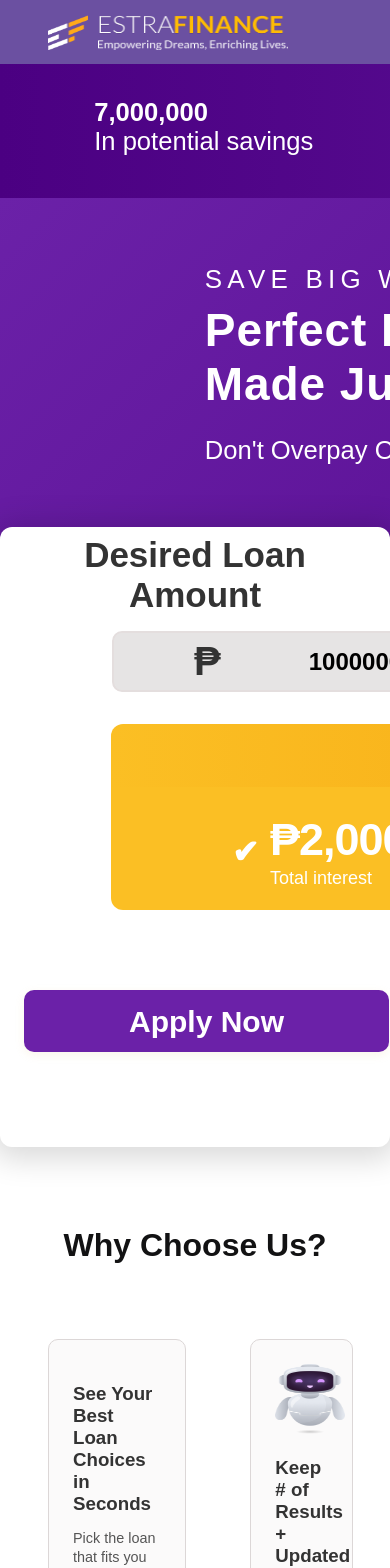
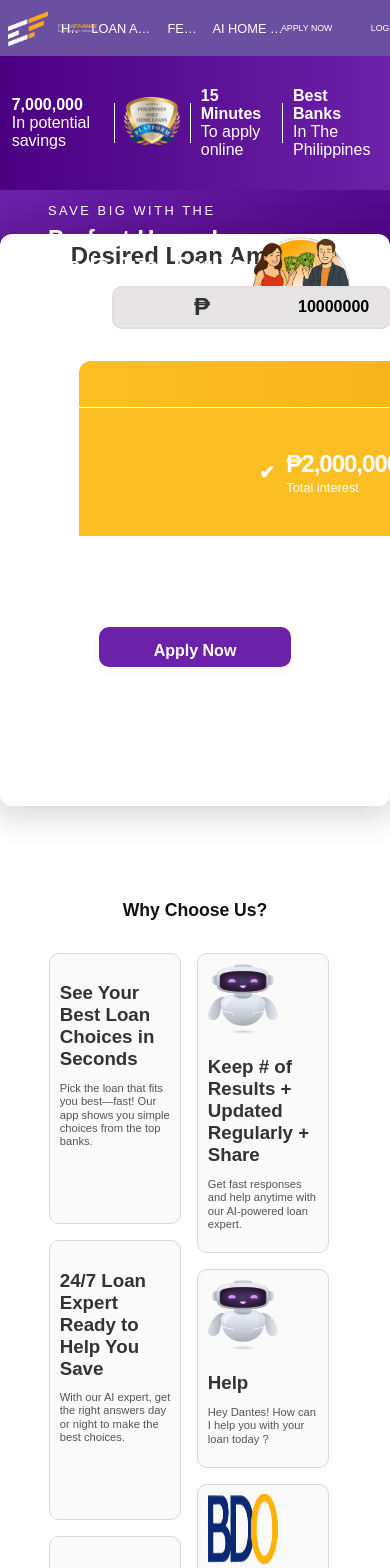
Before and after one commit to samruddhi2503/home_loans1, a Next.js app: page / in a window 390 px wide. Shown: the top 1568 px of the page. Built offline with nearby package versions, Linux system fonts and the light colour scheme.

Commit message:
8th commit

```diff
--- a/src/app/components/Header/Header.module.css
+++ b/src/app/components/Header/Header.module.css
@@ -1,31 +1,50 @@
 .header {
   background: linear-gradient(90deg, #4b0082, #6b21a8);
   color: white;
-  padding: 0rem 3rem;
-  width:90rem;
-  height:134px;
-
+  padding: 0 3%;
+  width: 100%;      /* full width of viewport */
+  max-width: 100; /* limits max width on large screens */
+  height: auto;
+  min-height: 134px;
+  box-sizing: border-box;
+  display: flex;
+  justify-content: space-around;
+  align-items: center;
+  flex-wrap: nowrap; /* stay horizontal */
 }
 
 .stats {
   display: flex;
   justify-content: space-around;
   align-items: center;
-  font-size: 1.6rem;
-   transform : translateY(1rem);
-
+  width: 100%;
+  gap: 2%;          /* use relative gap */
+  font-size: clamp(1rem, 1.6vw, 1.6rem); /* scales font on smaller screens */
 }
 
 .badge {
-  height: 5.5rem;
-  width: 6.3rem;
-   transform : translateY(0.5rem);
+  height: clamp(2.5rem, 4vw, 5.5rem);
+  width: clamp(3rem, 4.5vw, 6.3rem);
 }
+
 .separator {
   width: 0.08rem;
-  height: 4.5rem;
+  height: clamp(2rem, 3vw, 4.5rem);
   background-color: white;
-  display: inline-block;
-  margin: 0 1rem; /* add horizontal space */
-  vertical-align: middle;
+  margin: 0 0.5rem;
 }
+
+/* ================== Media Queries ================== */
+@media (max-width: 1024px) {
+  .stats { gap: 1.5%; }
+}
+
+@media (max-width: 768px) {
+  .stats { gap: 1%; }
+}
+
+@media (max-width: 480px) {
+  .stats { gap: 0.5%; font-size: 1rem; }
+  .badge { height: 3rem; width: 3.5rem; }
+  .separator { height: 2.5rem; }
+}
--- a/src/app/components/Hero/Hero.module.css
+++ b/src/app/components/Hero/Hero.module.css
@@ -1,12 +1,16 @@
+/* ================== Hero Section ================== */
 .hero {
   background: linear-gradient(135deg, #6b21a8 0%, #4b0082 100%);
   color: white;
-  padding: 00rem 3rem;
-  width:90rem;
+  width: 100%;
+  max-width: 100vw;
   display: flex;
   justify-content: space-between;
   align-items: center;
+  padding: 0 3rem;
   padding-bottom: 6.875rem; /* 110px */
+  box-sizing: border-box;
+  flex-wrap: nowrap;          /* keep horizontal */
 }
 
 .heroSection {
@@ -15,39 +19,111 @@
 
 .text {
   max-width: 50%;
+  flex-shrink: 1;             /* allow shrinking */
 }
 
+/* ================== Texts ================== */
 .smallTxt {
   letter-spacing: 0.2em;
   font-weight: 500;
-    position: relative;
-  left: 9.8rem; /* move image 10px left */
+  position: relative;
+  left: clamp(2rem, 5%, 9.8rem);
   margin-bottom: 0.5rem;
-  font-size:1.625rem;
+  font-size: clamp(1rem, 2vw, 1.625rem);
 }
 
 .title {
-  font-size: 2.875rem;
+  font-size: clamp(1.5rem, 4vw, 2.875rem);
   font-weight: bold;
-    letter-spacing: 0.02em;
+  letter-spacing: 0.02em;
   margin: 0.5rem 0;
-   position: relative;
-  left: 9.8rem; /* move image 10px left */
+  position: relative;
+  left: clamp(2rem, 5%, 9.8rem);
 }
 
 .subtitle {
-  font-size: 1.6rem;
+  font-size: clamp(1rem, 2.5vw, 1.6rem);
   font-weight: 400;
-   position: relative;
-  left:9.8rem; /* move image 10px left */
+  position: relative;
+  left: clamp(2rem, 5%, 9.8rem);
 }
 
+/* ================== Image ================== */
 .imageWrapper {
   max-width: 40%;
+  flex-shrink: 1;             /* shrink proportionally */
 }
 
 .image {
   width: 100%;
-   position: relative;
-  left: -3.8rem; /* move image 10px left */
+  position: relative;
+  left: clamp(-1rem, -3%, -3.8rem);
 }
+
+/* ================== Responsive Media Queries ================== */
+@media (max-width: 1024px) {
+  .hero {
+    padding: 0 2rem;
+    padding-bottom: 5rem;
+  }
+
+  .text {
+    max-width: 55%;            /* slightly bigger text area */
+  }
+
+  .imageWrapper {
+    max-width: 40%;            /* keep side-by-side */
+  }
+}
+
+@media (max-width: 768px) {
+  .hero {
+    padding: 0 1.5rem;
+  }
+
+  .text {
+    max-width: 60%;
+  }
+
+  .smallTxt {
+    font-size: clamp(0.9rem, 2vw, 1.2rem);
+  }
+
+  .title {
+    font-size: clamp(1.2rem, 5vw, 2rem);
+  }
+
+  .subtitle {
+    font-size: clamp(0.9rem, 3vw, 1.2rem);
+  }
+
+  .imageWrapper {
+    max-width: 35%;
+  }
+}
+
+@media (max-width: 480px) {
+  .hero {
+    padding: 0 1rem;
+  }
+
+  .text {
+    max-width: 65%;
+  }
+
+  .smallTxt {
+    font-size: clamp(0.8rem, 3vw, 1rem);
+  }
+
+  .title {
+    font-size: clamp(1rem, 6vw, 1.5rem);
+  }
+
+  .subtitle {
+    font-size: clamp(0.8rem, 4vw, 1rem);
+  }
+
+  .imageWrapper {
+    max-width: 30%;
+  }
+}
--- a/src/app/components/LoanCalculator/LoanCalculator.module.css
+++ b/src/app/components/LoanCalculator/LoanCalculator.module.css
@@ -1,21 +1,18 @@
+/* ================== Loan Calculator ================== */
 .loanCalculator {
-  background:white;
-  padding: 1.5rem 1.5rem;
+  background: white;
+  padding: 1.5rem;
   border-radius: 0.75rem; /* 12px */
-  max-width: 75.5rem; /* 1550px */
-  margin: 0 auto 3rem;
-  height:35.75rem;
-
-  /* Broader box shadow */
+  max-width: 75.5rem; /* 1208px */
+  margin: -7.09rem auto 3rem;
+  height: 35.75rem;
   box-shadow: 0 4px 30px 8px rgba(0, 0, 0, 0.15);
-
-   margin-top: -7.09rem;
- /* 12px blur */
+  box-sizing: border-box;
 }
 
 .header {
   text-align: center;
-  font-size: 2.188rem;
+  font-size: clamp(1.5rem, 3vw, 2.188rem);
   margin-bottom: 1rem;
   font-weight: 550;
   margin-top: -1rem;
@@ -25,34 +22,32 @@
   display: flex;
   align-items: center;
   margin-bottom: 2rem;
-  width:82%;
+  width: 82%;
   transform: translateX(5.5rem);
   background: #e6e4e4;
   border-radius: 0.625rem; /* 10px */
-  border: 0.125rem solid #ececec; /* 2px */
+  border: 0.16rem solid #e4dede;
   padding: 0.35rem 1rem;
   gap: 0.5rem;
-  border: 0.16rem solid #e4dede;
+  box-sizing: border-box;
 }
 
 .currencySymbol {
-  font-size: 2.5rem;
+  font-size: clamp(1.5rem, 4vw, 2.5rem);
   font-weight: bold;
-  margin-left: 4rem; /* stays rem */
+  margin-left: 4rem;
 }
 
 .input {
   flex: 1;
-  font-size: 1.5rem;
+  font-size: clamp(1rem, 2vw, 1.5rem);
   border: none;
   outline: none;
   background: transparent;
   font-weight: 700;
   max-width: calc(100% - 2rem);
-  margin: 7 1rem;
-  padding: 0.4rem 0;
-  color:black;
-   padding: 0 5rem;
+  padding: 0 5rem;
+  color: black;
 }
 
 .input:focus {
@@ -61,10 +56,9 @@
 
 .savingsPanel {
   margin-top: 0.5rem;
-  border-radius: 0.75rem; /* 12px */
+  border-radius: 0.75rem;
   overflow: hidden;
   display: flex;
-  transform: translateX(2rem);
   flex-direction: column;
   width: 64.1875rem;  /* 1027px */
   height: 11.625rem;  /* 186px */
@@ -75,13 +69,10 @@
   width: 100%;
   text-align: center;
   color: #ffffff;
-  width:64.18rem;
-  height:11.62ren;
   font-weight: 500;
-  font-size: 2.5rem;
+  font-size: clamp(1.5rem, 2.5vw, 2.5rem);
   background: linear-gradient(90deg, #fbbf24 0%, #f59e0b 100%);
   padding: 0.85rem 0 0.3rem 0;
-
 }
 
 .savingsBottomRow {
@@ -93,6 +84,7 @@
   justify-content: space-between;
   padding: 1.3rem 1.1rem 1.2rem 1.1rem;
   gap: 0.7rem;
+  flex-wrap: wrap;
 }
 
 .savingsItem {
@@ -104,21 +96,21 @@
 }
 
 .icon {
-  font-size: 2rem;
+  font-size: clamp(1.2rem, 3vw, 2rem);
   font-weight: bold;
   line-height: 1;
 }
 
 .amount {
-  font-size: 2.813rem;
+  font-size: clamp(1.5rem, 3.5vw, 2.813rem);
   font-weight: 550;
-  letter-spacing: -0.0625rem; /* -1px */
+  letter-spacing: -0.0625rem;
   color: #fff;
 }
 
 .savingsPanel p {
   margin: 0.1rem 0 0 0;
-  font-size: 1.125rem;
+  font-size: clamp(0.8rem, 2vw, 1.125rem);
   color: #fff;
 }
 
@@ -126,27 +118,26 @@
   width: 0.075rem; /* ~1.2px */
   height: 7rem; /* ~112px */
   background: white;
-  margin: -0.75rem 1.2rem -0.75rem 1.2rem; /* -12px → -0.75rem */
+  margin: -0.75rem 1.2rem -0.75rem 1.2rem;
   border-radius: 0.09375rem; /* 1.5px */
 }
 
 .applyButton {
-  margin: 2rem auto 0 auto;
   display: block;
-  width: 22.813rem; /* 365px */
-  height: 3.875rem; /* 62px */
+  width: clamp(12rem, 25vw, 22.813rem); /* scale button width */
+  height: clamp(2.5rem, 6vw, 3.875rem); /* scale button height */
+  margin: 5rem auto 0 auto;
   background: #6b21a8;
   color: #fff;
   border: none;
   outline: none;
-  margin-top:5rem;
-  border-radius: 0.625rem; /* 10px */
-  font-size: 1.875rem; /* 30px */
+  border-radius: 0.625rem;
+  font-size: clamp(1rem, 3vw, 1.875rem);
   font-weight: 600;
   padding: 0.95rem;
   transition: background 0.17s;
   cursor: pointer;
-  box-shadow: 0 0.1875rem 0.625rem 0 #deb77424; /* 3px 10px */
+  box-shadow: 0 0.1875rem 0.625rem 0 #deb77424;
 }
 
 .applyButton:hover,
@@ -156,7 +147,7 @@
 
 .horizontalLine {
   width: 100%;
-  height: 0.03525rem; /* ~0.56px */
+  height: 0.03525rem;
   background-color: white;
-  border-radius: 0.03125rem; /* 0.5px */
+  border-radius: 0.03125rem;
 }
--- a/src/app/components/MenuHeader/MenuHeader.module.css
+++ b/src/app/components/MenuHeader/MenuHeader.module.css
@@ -1,62 +1,63 @@
-/* components/MenuHeader.module.css */
 .menuHeader {
-  width: 90rem;
+  width: 100%;
+  max-width: 100%;
+  margin: 0 auto;
   background: #6b50a1;
   display: flex;
   align-items: center;
-  padding: 0 3rem; /* 36px */
-  height: 4rem; /* 64px */
+  justify-content: space-between;
+  padding: 0 3vw;
+  height: 4rem;
+  min-height: 56px;
   position: sticky;
   top: 0;
   z-index: 100;
+  box-sizing: border-box;
+  font-size: clamp(1rem, 1.2vw, 1.4rem);
 }
 
 .logoSection {
   display: flex;
   align-items: center;
-  flex: 1;
+  flex: 1 1 auto;
+  min-width: 0;
 }
 
-.logo {
-  width: 1.875rem; /* 190px */
-  height: 1.188rem; /* 35px */
-  margin-right: 1rem; /* 16px */
+.logo,
+.logo2 {
+  width: 40px; /* make both logos same size */
+  height: auto;
+  margin-right: 0.5rem;
+  flex-shrink: 1;
 }
 
-.title {
-  font-size: 1.6rem;
-  color: white;
-  font-weight: 500;
-}
-
-.bold {
-  font-weight: bold;
-  color: white;
-}
-
-.yellow {
-  color: #fec932;
-  font-weight: bold;
-}
-
-.subtitle {
-  font-size: 0.9rem;
-  color: #e3dae3;
+.imageWrapper {
+  display: flex;
+  gap: 0.625rem;
+  align-items: center;
+  flex-shrink: 0;
 }
 
 .navSection {
   display: flex;
-  flex: 2;
+  flex: 2 1 auto;
   justify-content: center;
-  gap: 2.5rem; /* 40px */
+  gap: 2rem;
+  min-width: 0;
+  align-items: center;
+  flex-wrap: nowrap;
+   text-decoration: none;
 }
 
 .navSection a {
   color: white;
-  font-size: 1rem;
+  font-size: clamp(0.8rem, 1.5vw, 1.2rem);
   font-weight: 500;
-  transition: color 0.2s;
-  padding: 0.125rem 0.5rem; /* 2px 8px */
+  white-space: nowrap;
+  flex-shrink: 1;
+  overflow: hidden;
+   text-decoration: none;
+  text-overflow: ellipsis;
 }
 
 .navSection a:hover,
@@ -71,51 +72,112 @@
 .active3 {
   color: #ffffff;
   font-weight: bold;
-  font-size: 1.875rem; /* 30px */
-  text-decoration: none;
+  font-size: clamp(1rem, 2vw, 1.5rem);
+  flex-shrink: 1;
+   text-decoration: none;
 }
 
 .rightSection {
   display: flex;
   align-items: center;
-  gap: 1.25rem; /* 20px */
-}
-
-.notification {
-  position: relative;
-  display: flex;
-  align-items: center;
+  gap: clamp(4px, 1vw, 16px);
+  flex: 0 1 auto;
+  min-width: 0;
 }
 
 .bellIcon {
-  width: 2.313rem; /* 37px */
-  height: 2.375rem; /* 38px */
+  width: clamp(25px, 4vw, 38px);
+  height: auto;
+  flex-shrink: 1;
   background: url('/bellicon.png') no-repeat center center;
   background-size: contain;
 }
 
-.divider {
-  border-left: 0.0625rem solid #f2f2f3; /* 1px */
-  height: 1.375rem; /* 22px */
-  margin: 0 0.625rem; /* 10px */
-  text-decoration: none;
+.applyNow,
+.login {
+  font-size: clamp(0.55rem, 1.5vw, 1rem);
+  padding: clamp(2px, 0.5vw, 6px) clamp(4px, 1vw, 12px);
+  flex-shrink: 1;
+  color: white;
+  white-space: nowrap;
+   text-decoration: none;
 }
 
-.login {
-  text-decoration: none;
-  color: white;
+.divider {
+  width: 1px;
+  height: clamp(12px, 2vw, 22px);
+  margin: 0 clamp(4px, 1vw, 10px);
+  background-color: white;
+  flex-shrink: 1;
 }
 
-.applyNow {
-  color: #fff;
-  background: none;
-  border: none;
-  cursor: pointer;
-  text-decoration: none;
+/* ================= RESPONSIVE ================= */
+@media (max-width: 900px) {
+  .menuHeader {
+    padding: 0 1vw;
+    height: 3.2rem;
+  }
+  .logoSection,
+  .navSection,
+  .rightSection {
+    gap: 0.5rem;
+  }
+  .bellIcon {
+    width: clamp(20px, 3vw, 25px);
+    height: auto;
+  }
 }
 
-.imageWrapper {
-  display: flex;
-  gap: 0.625rem; /* 10px */
-  align-items: center;
+@media (max-width: 700px) {
+  .menuHeader {
+    flex-direction: row;
+    height: auto;
+    padding: 0.5rem;
+  }
+  .navSection {
+    justify-content: center;
+    gap: 0.7rem;
+    flex-wrap: nowrap;
+  }
+  .rightSection {
+    justify-content: center;
+    gap: 0.7rem;
+  }
 }
+
+@media (max-width: 380px) {
+  .menuHeader {
+    padding: 0.3rem 0.5rem;
+  }
+  .logoSection {
+    margin-right: 0.3rem;
+  }
+  .navSection a {
+    font-size: clamp(0.5rem, 2.5vw, 0.8rem);
+    white-space: normal;
+    overflow: visible;
+    text-overflow: clip;
+  }
+  .rightSection {
+    gap: 0.3rem;
+  }
+  .logo,
+  .logo2 {
+    width: clamp(30px, 6vw, 40px);
+    height: auto;
+  }
+  .bellIcon {
+    width: clamp(15px, 6vw, 25px);
+  }
+  .applyNow,
+  .login {
+    font-size: clamp(0.5rem, 2.5vw, 0.8rem);
+    padding: 2px 6px;
+    color: white;
+  }
+  .divider {
+    height: clamp(8px, 2vw, 12px);
+    margin: 0 2px;
+    background-color: white;
+  }
+}
--- a/src/app/components/MenuHeader/MenuHeader.tsx
+++ b/src/app/components/MenuHeader/MenuHeader.tsx
@@ -12,10 +12,9 @@ const MenuHeader: React.FC<MenuHeaderProps> = ({ visible }) => {
   return (
     <header className={styles.menuHeader}>
       <div className={styles.logoSection}>
-        {/* Two images side by side */}
         <div className={styles.imageWrapper}>
           <Image src="/estra.png" alt="Logo 1" width={40} height={35} />
-          <Image src="/estrafinance.png" alt="Logo 2" width={190} height={35} />
+          <Image src="/estrafinance.png" alt="Logo 2" width={40} height={35} className={styles.logo2} />
         </div>
       </div>
       <nav className={styles.navSection}>
@@ -27,7 +26,6 @@ const MenuHeader: React.FC<MenuHeaderProps> = ({ visible }) => {
       <div className={styles.rightSection}>
         <div className={styles.notification}>
           <span className={styles.bellIcon} />
-
         </div>
         <span className={styles.divider} />
         <a href="/apply" className={styles.applyNow}>APPLY NOW</a>
--- a/src/app/components/WhyChooseUs/WhyChooseUs.module.css
+++ b/src/app/components/WhyChooseUs/WhyChooseUs.module.css
@@ -1,21 +1,23 @@
 .container {
-  max-width: 77.85rem; /* 900px */
+  width: 100%;               /* fluid width relative to viewport */
+  max-width:100%;           /* prevent extra max-width from restricting */
   margin: 0 auto;
-  padding: 0 1rem;
+  padding: 0 6vw;            /* maintain padding relative to screen */
+  box-sizing: border-box;
 }
 
 .heading {
   font-weight: 700;
-  font-size: 2rem; /* 32px */
-  margin-bottom: 2rem; /* 32px */
+  font-size: clamp(1.1rem, 2vw, 2rem); /* scales with viewport */
+  margin-bottom: 2rem;
   color: #121213;
   text-align: center;
- transform: translateY(-2.7rem);
+  transform: translateY(-2.7rem);
 }
 
 .cardsContainer {
   display: flex;
-  gap: 4rem; /* 64px */
+  gap: clamp(1rem, 2vw, 4rem); /* responsive gap */
   align-items: stretch;
 }
 
@@ -23,33 +25,25 @@
   flex: 1;
   display: flex;
   flex-direction: column;
-  gap: 2rem; /* 24px */
+  gap: clamp(1rem, 1.5vw, 2rem); /* responsive vertical gap */
 }
 
 .cardsColumn.left {
-  flex-basis: 85%;
-  max-width: 65%;
+  flex-basis: 60%;   /* relative to container */
 }
 
 .cardsColumn.right {
-  flex-basis: 55%;
-  max-width: 35%;
+  flex-basis: 40%;   /* relative to container */
 }
 
 .card {
   background-color: #fbfafa;
-  padding: 1.5rem; /* 24px */
-  border-radius: 0.625rem; /* 10px */
+  padding: clamp(0.8rem, 1.5vw, 1.5rem); /* responsive padding */
+  border-radius: 0.625rem;
   transition: background-color 0.3s ease, color 0.3s ease;
   color: #333;
   border: 1px solid #dcd7d7;
   flex-grow: 1;
-}
-
-.card:hover {
-  background-color: #6b21a8;
-  color: white;
-  cursor: pointer;
 }
 
 .card:hover h3,
@@ -58,21 +52,72 @@
 }
 
 .card h3 {
-  margin-bottom: 0.5rem; /* 8px */
+  margin-bottom: 0.5rem;
   font-weight: 600;
 }
 
 .card p {
-  font-size: 0.9rem; /* 14.4px */
+  font-size: clamp(0.7rem, 1.2vw, 0.9rem);
   color: #555;
   line-height: 1.3;
+}
+
+.card:hover {
+  background-color: #6b21a8;
+  color: white;
+  cursor: pointer;
+  transition: background-color 0.3s ease, color 0.3s ease;
 }
 
 .fullSectionBackground,
 .whyChooseUsSection {
   background: white;
-  padding: 3rem 2rem; /* 48px vertical padding */
-  max-width: 89.94rem; /* 1439px – acts as a cap */
-  margin: 0 auto; /* centers the section */
+  padding: clamp(2rem, 3vw, 3rem) clamp(1rem, 2vw, 2rem);
+  width: 95vw;
+  margin: 0 auto;
   box-sizing: border-box;
 }
+
+/* ================== Responsive ================== */
+@media (max-width: 1200px) {
+  .cardsContainer { gap: 3rem; }
+  .cardsColumn.left { flex: 0 1 calc(62% - 1.5rem); max-width: calc(62% - 1.5rem); }
+  .cardsColumn.right { flex: 0 1 calc(38% - 1.5rem); max-width: calc(38% - 1.5rem); }
+  .heading { font-size: 1.75rem; transform: translateY(-2rem); }
+
+}
+
+@media (max-width: 992px) {
+  .cardsContainer { gap: 2rem; }
+  .cardsColumn.left { flex: 0 1 calc(60% - 1rem); max-width: calc(60% - 1rem); }
+  .cardsColumn.right { flex: 0 1 calc(40% - 1rem); max-width: calc(40% - 1rem); }
+  .heading { font-size: 1.6rem; transform: translateY(-1.5rem); }
+  .card { padding: 1.2rem; }
+  .card p { font-size: 0.85rem; }
+}
+
+@media (max-width: 768px) {
+  .cardsContainer { gap: 1.5rem; }
+  .cardsColumn.left { flex: 0 1 calc(55% - 0.75rem); max-width: calc(55% - 0.75rem); }
+  .cardsColumn.right { flex: 0 1 calc(45% - 0.75rem); max-width: calc(45% - 0.75rem); }
+  .heading { font-size: 1.5rem; transform: translateY(-1rem); }
+  .card { padding: 1rem; }
+  .card p { font-size: 0.8rem; }
+
+}
+
+@media (max-width: 576px) {
+  .cardsContainer { gap: 1rem; }
+  .cardsColumn.left { flex: 0 1 calc(50% - 0.5rem); max-width: calc(50% - 0.5rem); }
+  .cardsColumn.right { flex: 0 1 calc(50% - 0.5rem); max-width: calc(50% - 0.5rem); }
+  .heading { font-size: 1.3rem; transform: translateY(-0.5rem); }
+  .card { padding: 0.8rem; }
+  .card p { font-size: 0.75rem; }
+}
+
+@media (max-width: 400px) {
+  .cardsColumn.left, .cardsColumn.right { flex: 0 1 calc(48% - 0.5rem); max-width: calc(48% - 0.5rem); }
+  .heading { font-size: 1.1rem; transform: translateY(0); }
+  .card { padding: 0.6rem; }
+  .card p { font-size: 0.7rem; line-height: 1.2; }
+}
```
Also changed, not shown: package.json (+4 -4 lines), src/app/components/BottomFooter/BottomFooter.module.css (+30 -12 lines), src/app/components/Footer/Footer.module.css (+48 -0 lines), src/app/components/LendersCarousel/LendersCarousel.module.css (+59 -29 lines), src/app/globals.css (line endings or trailing spaces), 2 other files (tests, documents, lock files or other folders).
